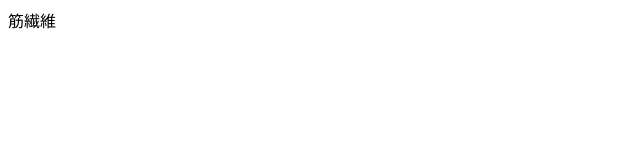
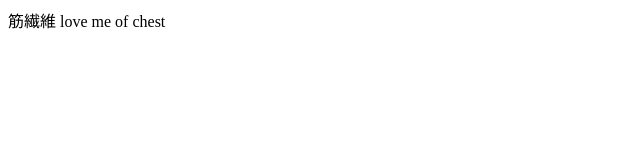
Before and after one commit to raika10/20250428-1, a plain HTML site: page index.html in a window 1280 px wide. Shown: the whole page, without its empty margins (0-640 px from the left). Drawn offline with Linux system fonts and the light colour scheme.

Commit message:
Update index.html

```diff
--- a/index.html
+++ b/index.html
@@ -5,6 +5,6 @@
     <title>パンプアップ</title>
   </head>
   <body>
-    筋繊維
+    筋繊維 love me of chest
   </body>
 </html>
```
